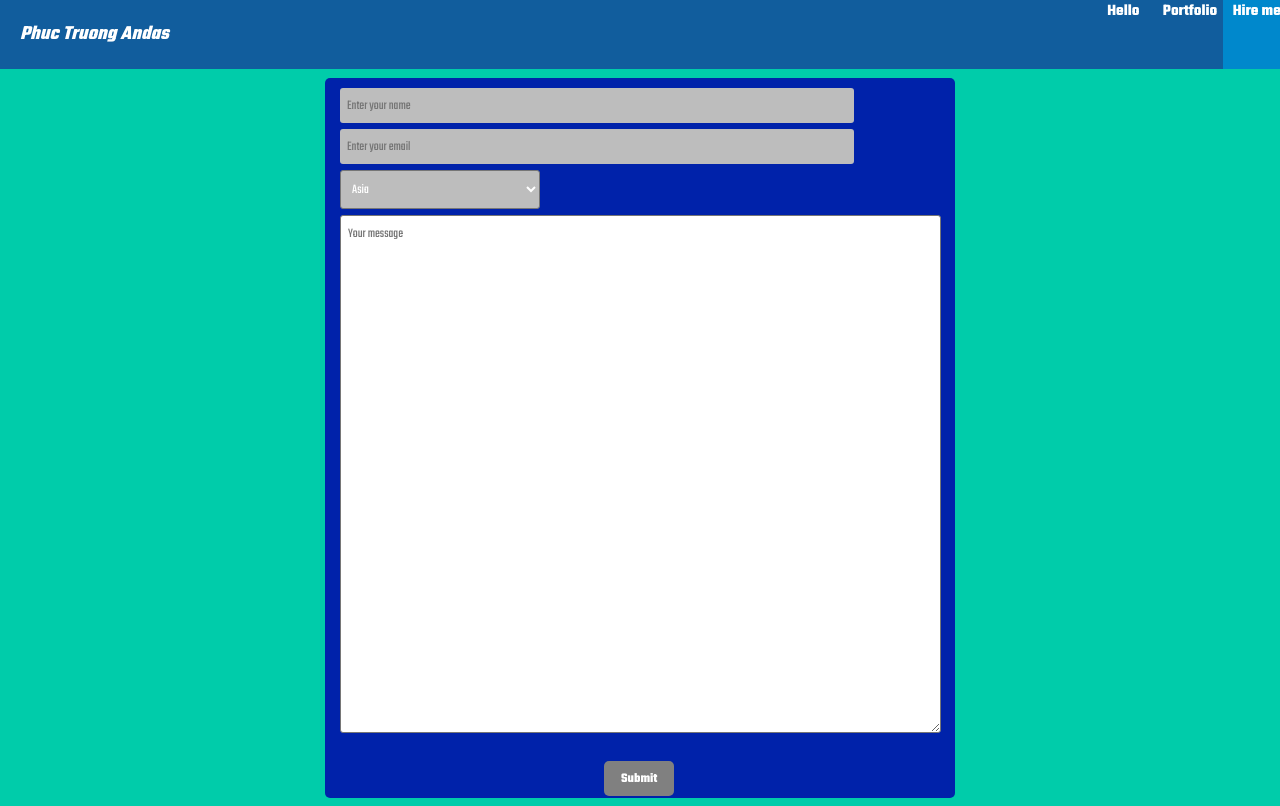
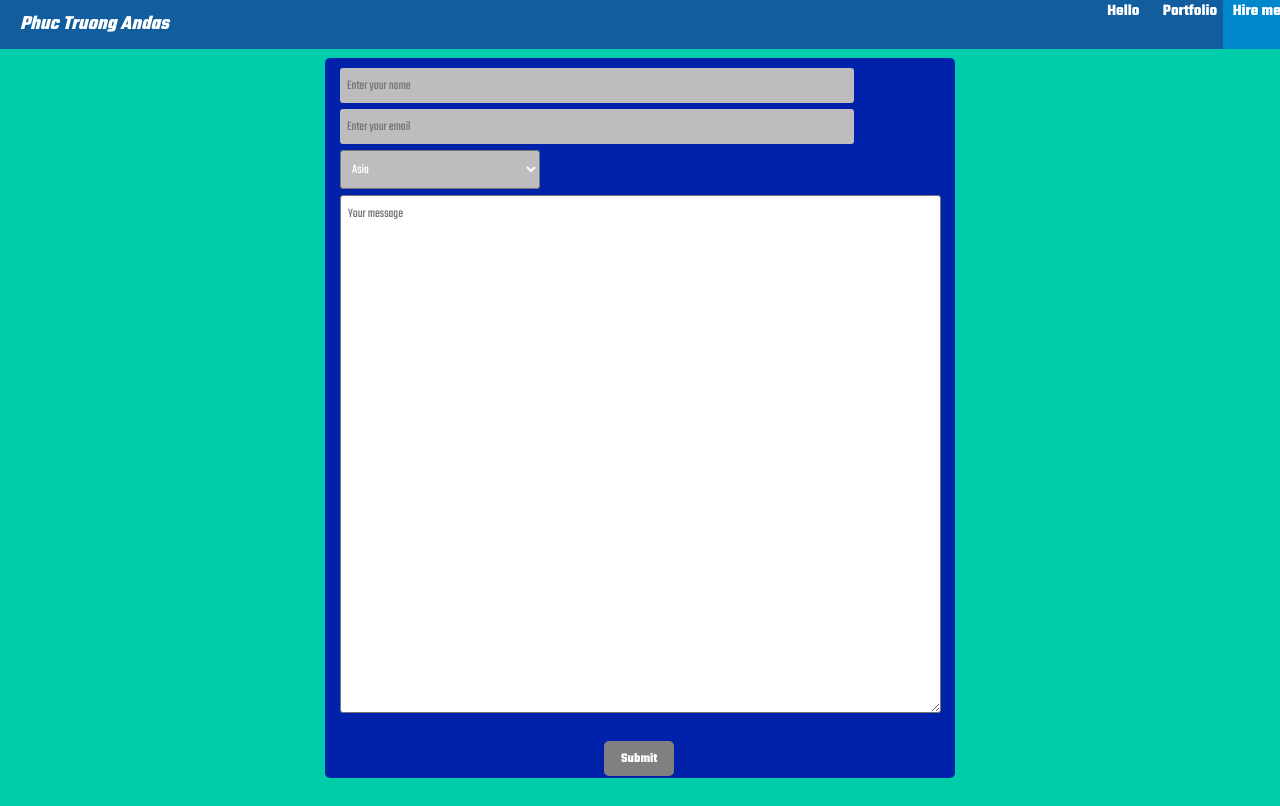
Before and after one commit to Phuctt205dev/mail-me, a plain HTML site: page contact.html in a window 1280 px wide. Drawn offline with Linux system fonts and the light colour scheme.

Commit message:
updated-several-things

```diff
--- a/styles-chest/Style.css
+++ b/styles-chest/Style.css
@@ -1,7 +1,3 @@
-* {
-    font-family: sans-serif, arial;
-}
-
 .form-theme {
     border: none;
     border-width: 1px;
--- a/styles-chest/main-page.css
+++ b/styles-chest/main-page.css
@@ -6,7 +6,7 @@
 
 body {
     background-size: cover;
-    padding-top: 70px;
+    padding-top: 50px;
 }
 
 .navbar {
@@ -32,10 +32,11 @@ body {
     font-weight: 700;
     font-size: 20px;
     font-style: italic;
+    margin-top: 10px;
+    margin-bottom: 10px;
 }
 
 .links-mana {
-    vertical-align: middle;
     width: 200px;
 }
 
```
